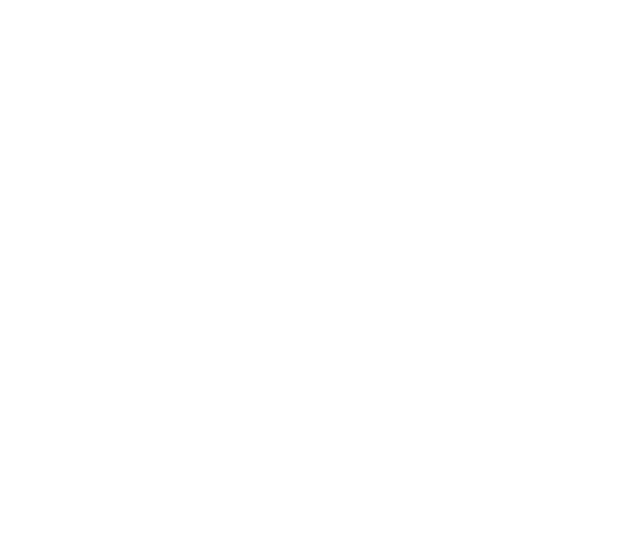
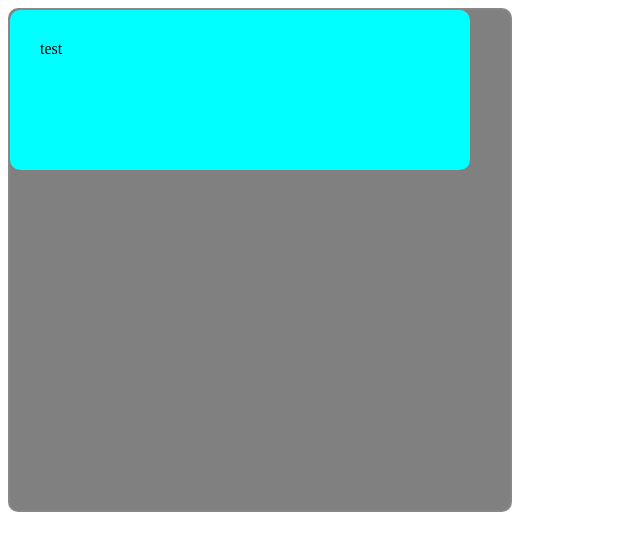
Before and after one commit to curtis-taylor/Odin_Calculator, a plain HTML site: page calc.html in a window 1280 px wide. Shown: the whole page, without its empty margins (0-640 px from the left). Drawn offline with Linux system fonts and the light colour scheme.

Commit message:
started calculator UI

```diff
--- a/calc.html
+++ b/calc.html
@@ -4,11 +4,15 @@
     <meta charset="UTF-8">
     <meta name="viewport" content="width=device-width, initial-scale=1.0">
     <title>Document</title>
+    <link rel="stylesheet" href="style.css">
 </head>
 <body>
     <div class="container">
-        <div>
 
+        <div id="calculator">
+            <div id="screen">
+                <div>test</div>
+            </div>
         </div>
     </div>
 
--- /dev/null
+++ b/style.css
@@ -0,0 +1,26 @@
+
+.container {
+    width: 1000px;
+    height: 1000px;
+    display: flex;
+    flex-direction: column;
+}
+
+#screen {
+    background-color: aqua;
+    width: 400px;
+    height: 100px;
+    border: 30px solid aqua;
+    border-radius: 10px;
+    align-items: center;
+}
+
+#calculator {
+    background-color: grey;
+    border-radius: 10px;
+    border: 2px solid #888;
+    width: 500px;
+    height: 500px;
+    display: flex;
+    flex-direction: row;
+}
```
